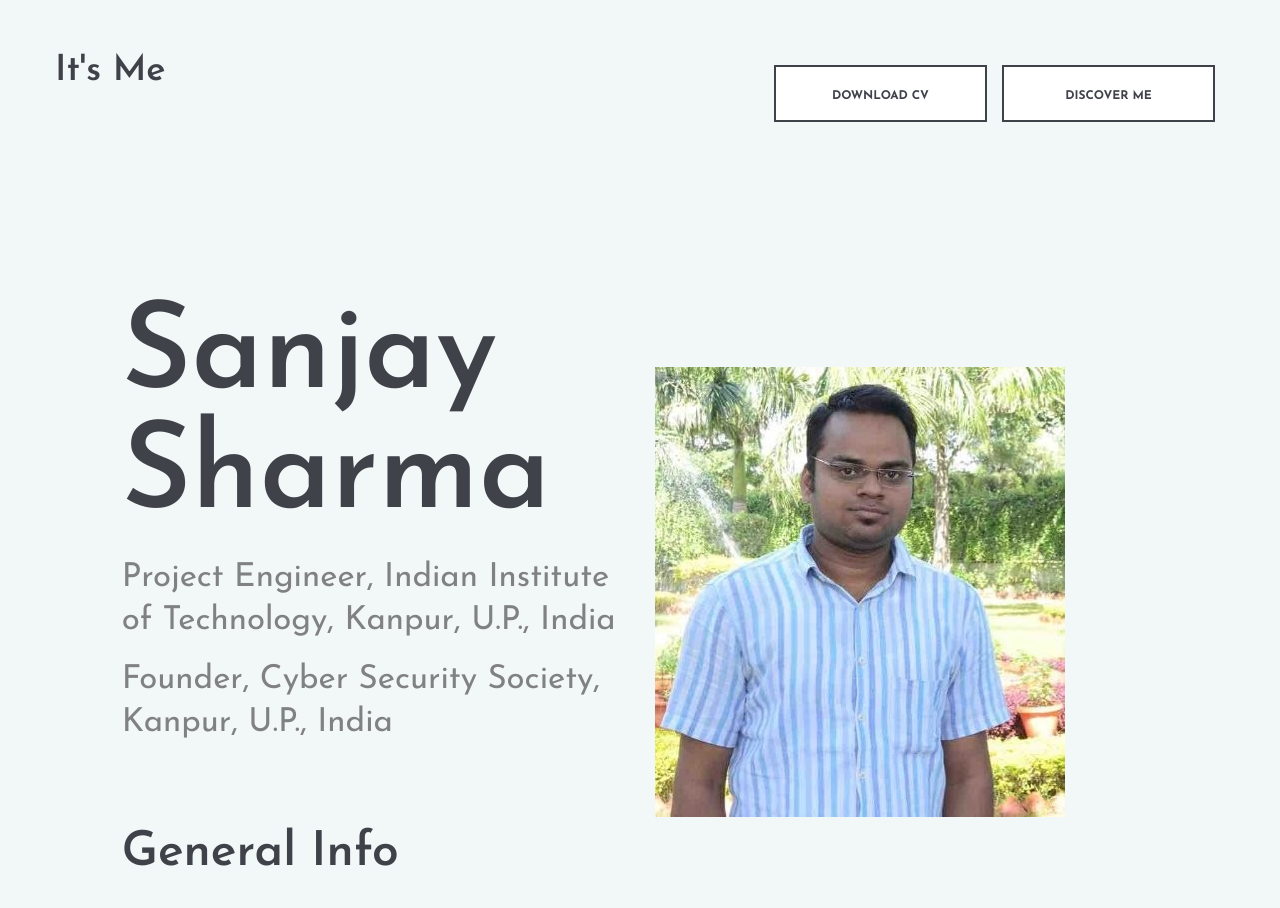
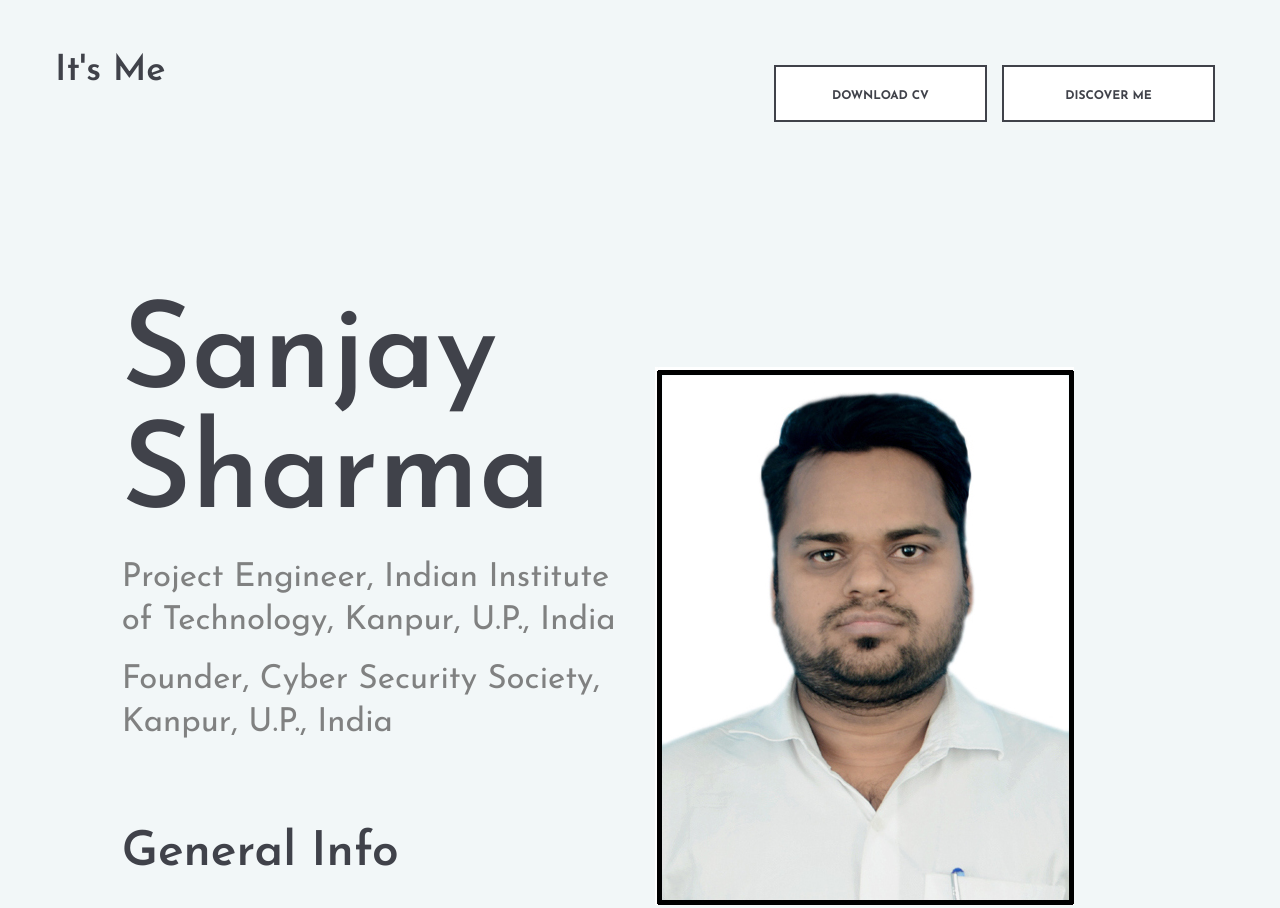
Before and after one commit to sanjaynitttr/sanjaynitttr.github.io, a plain HTML site: page index.html in a window 1280 px wide. Shown: the top 908 px of the page. Drawn offline with Linux system fonts and the light colour scheme.

Commit message:
Update index.html

```diff
--- a/index.html
+++ b/index.html
@@ -76,7 +76,7 @@
 						</div>
 						<div class="col-lg-6">
 							<figure class="hero-image">
-								<img src="img/hero.jpg" alt="2">
+								<img src="img/Pic_2019.jpg" alt="2">
 							</figure>
 						</div>
 					</div>
```
